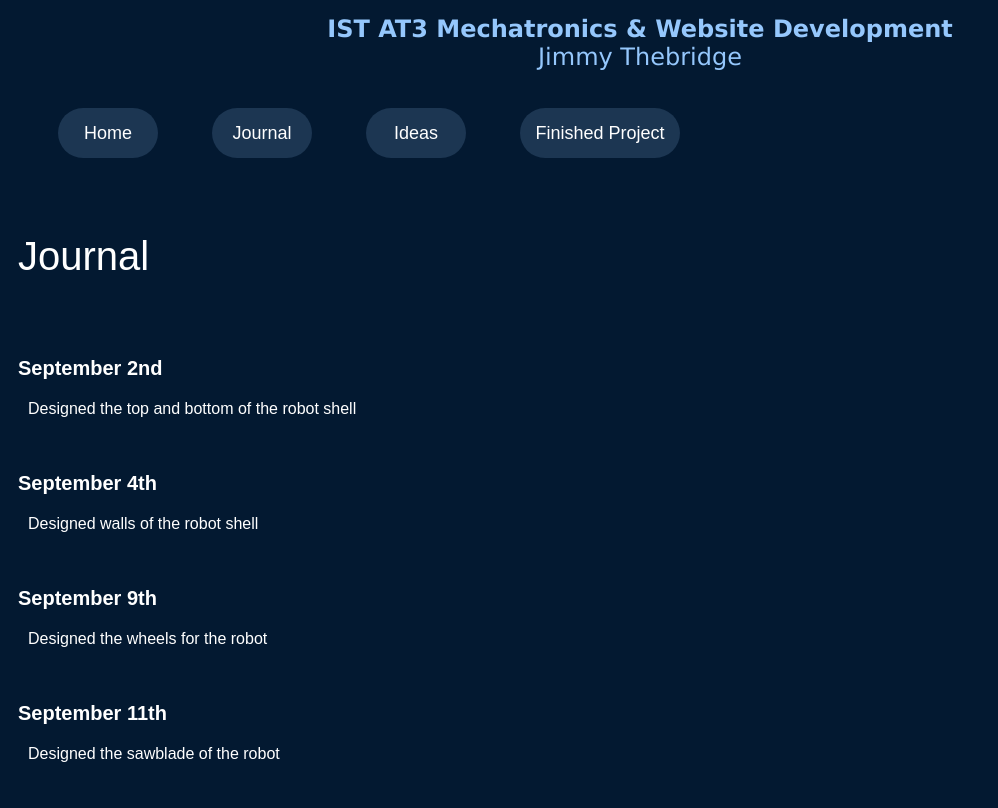
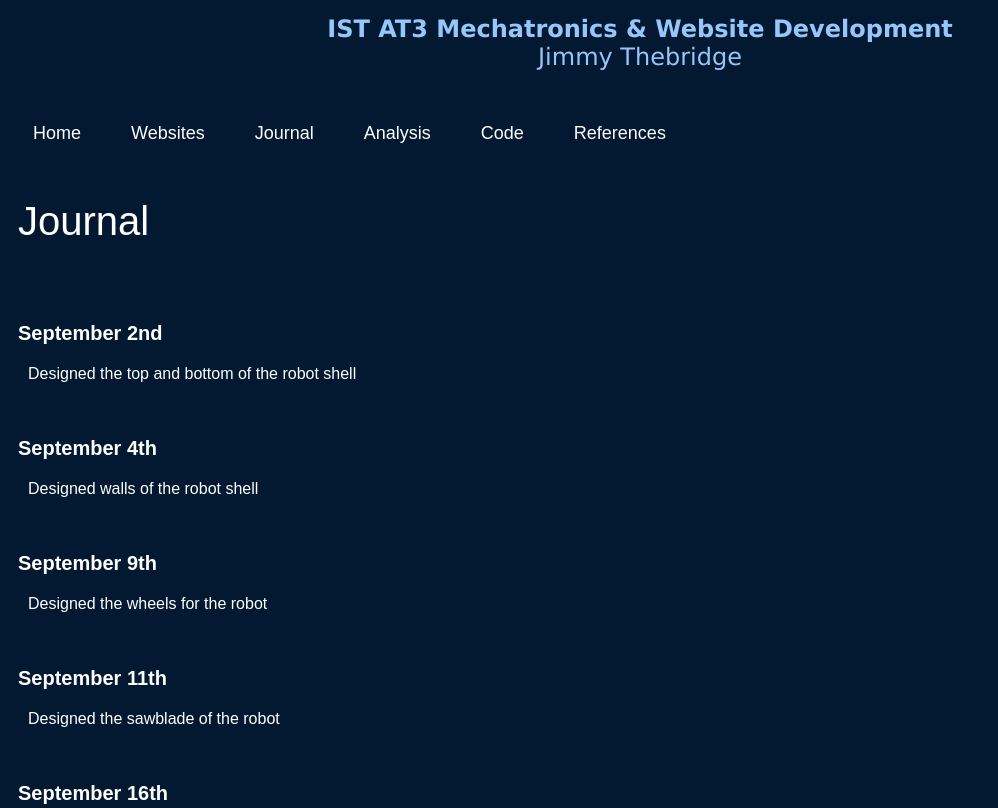
Before and after one commit to JT-45-XT/Website-AT3-IST, a plain HTML site: page Journal.html in a window 1280 px wide. Shown: the top 808 px of the page, without its empty margins (0-998 px from the left). Drawn offline with Linux system fonts and the light colour scheme.

Commit message:
Update Journal.html

```diff
--- a/Journal.html
+++ b/Journal.html
@@ -6,20 +6,20 @@
   <button class="title"><b>IST AT3 Mechatronics & Website Development</b><br>Jimmy Thebridge</button>
 </center>
 
-<a href="Home.html"><button class="page-button1">Home</button></a>
-
-<a href="Journal.html"><button class="page-button1">Journal</button></a>
-
-<a href="Ideas.html"><button class="page-button1">Ideas</button></a>
-
-<a href="Finished Project.html"><button class="page-button2">Finished Project</button></a>
-
-<br>
-<br>
-<br>
+<nav class="navbar">
+  <ul>
+    <li><a href="Index.html">Home</a></li>
+    <li><a href="Websites.html">Websites</a></li>
+    <li><a href="Journal.html">Journal</a></li>
+    <li><a href="Analysis.html">Analysis</a></li>
+    <li><a href="Code.html">Code</a></li>
+    <li><a href="References.html">References</a></li>
+  </ul>
+</nav>
 
 <p class="page-title">Journal</p>
 <br>
+
 <p class="header">September 2nd</p>
 <p class="text">Designed the top and bottom of the robot shell</p>
 <br>
@@ -44,3 +44,7 @@
 <p class="header">September 25th</p>
 <p class="text">Coded robot and assembled final pieces including mechanics</p>
 <br>
+<br>
+<br>
+<p class="header">Gantt Chart:</p>
+<img src="Gantt Chart.png" alt="Gantt Chart">
```
